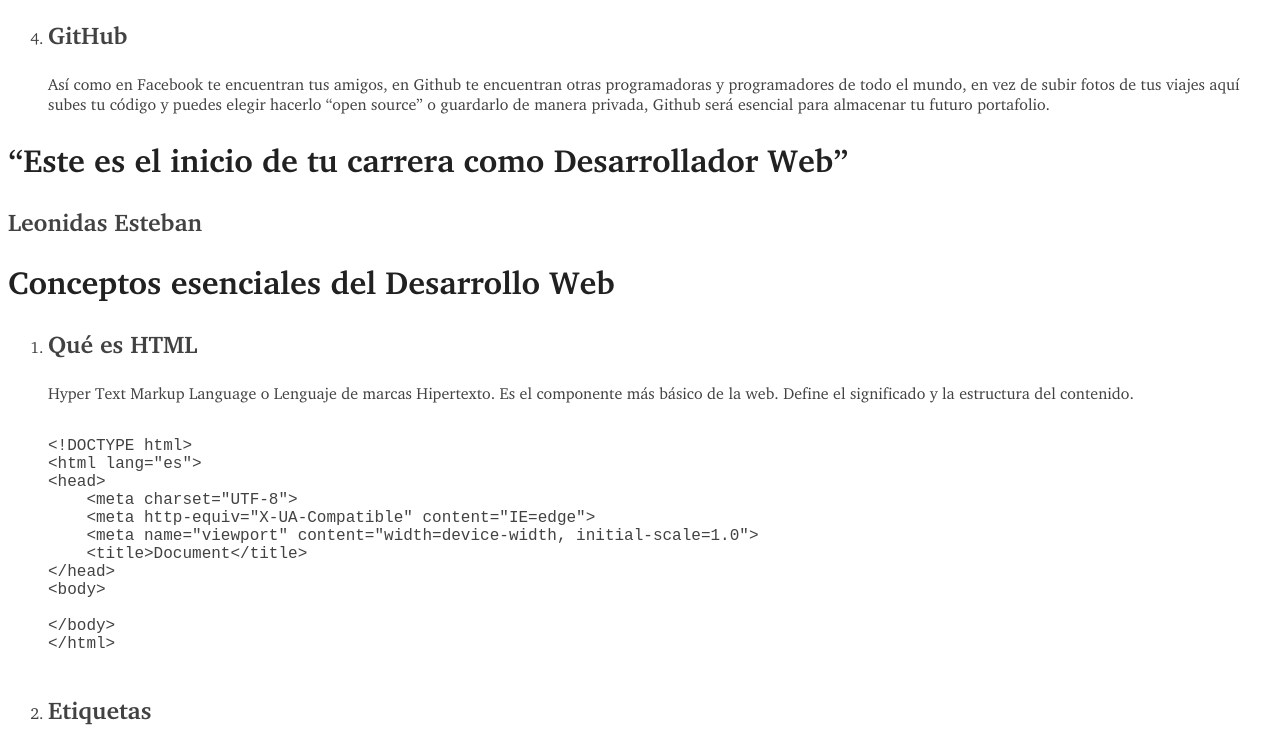
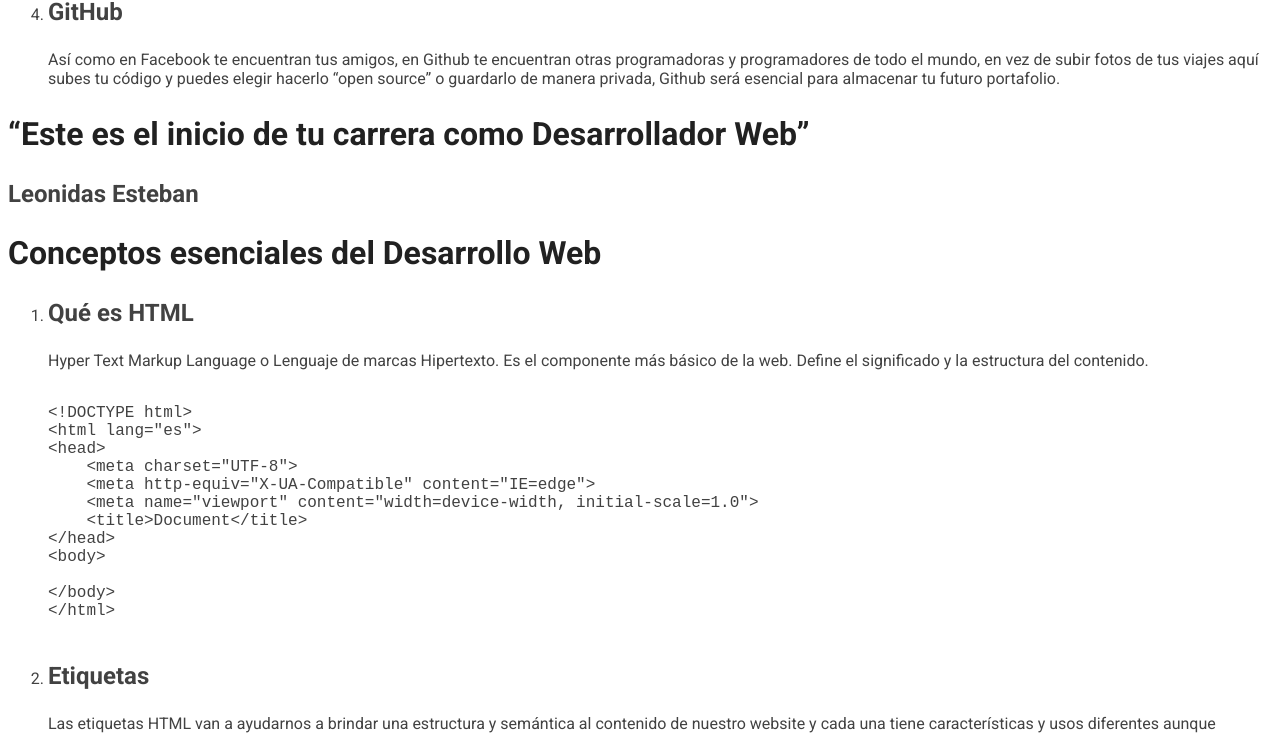
Before and after one commit to ronmeneses/esencial-html-css, a plain HTML site: page index.html in a window 1280 px wide. Shown: the part 1145-1880 px from the top of the page. Drawn offline with Linux system fonts and the light colour scheme.

Commit message:
Agregando la fuente roboto desde un servidor externo e este caso Google Fonts

```diff
--- a/css/style.css
+++ b/css/style.css
@@ -26,7 +26,8 @@
 }
 
 :root {
-  font-family: charter;
+  /* font-family: charter; */
+  font-family: "Roboto", sans-serif;
   font-size: 16px;
   --gray40: #212121;
   --gray30: #212429;
--- a/index.html
+++ b/index.html
@@ -5,6 +5,11 @@
     <meta http-equiv="X-UA-Compatible" content="IE=edge" />
     <meta name="viewport" content="width=device-width, initial-scale=1.0" />
     <link rel="stylesheet" href="/css/style.css" />
+    <link rel="preconnect" href="https://fonts.gstatic.com" />
+    <link
+      href="https://fonts.googleapis.com/css2?family=Roboto:ital,wght@0,400;0,700;1,400;1,700&display=swap"
+      rel="stylesheet"
+    />
     <title>Blog de Ron</title>
   </head>
   <body>
```
